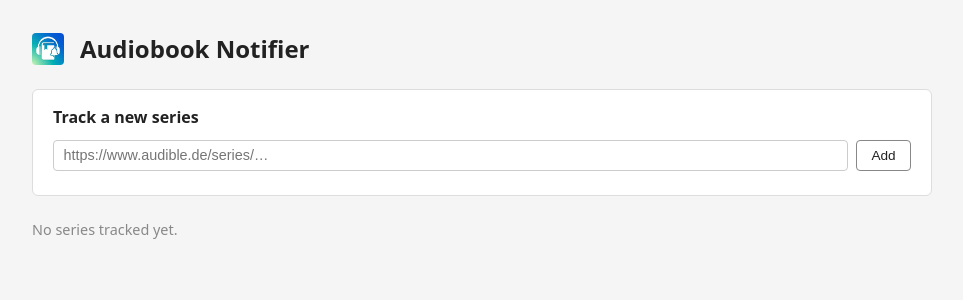
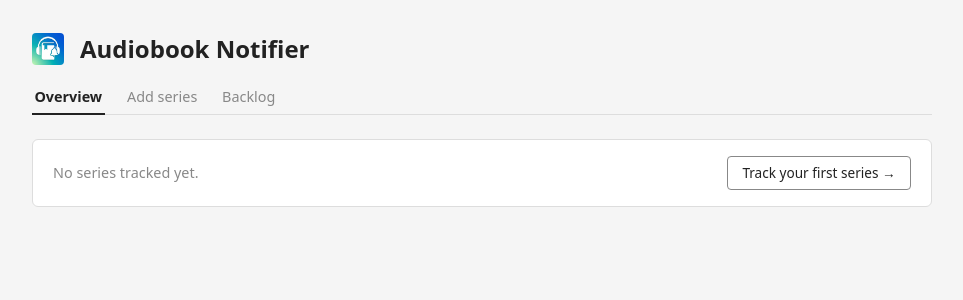
Before and after one commit to lkiesow/audiobook-notifier, a Flask app: page / in a window 1280 px wide. Shown: the top 300 px of the page, without its empty margins (158-1121 px from the left). Run offline with Flask 3, Linux system fonts and the light colour scheme; data that the repository does not hold is empty; parts of the project's set-up code (start-up, migrations or seed data) failed here and were passed over.

Commit message:
Add a backlog page and move adding a series off the overview
The UI only ever looked forward: Out today showed the day's releases and
Upcoming the next three. Once a release day passed, the Matrix notification
was the only trace it had happened, so an ignored or missed message meant a
released book vanished from the app entirely.

The backlog lists every already-released book across all tracked series,
newest first, which answers "what came out in the last weeks that I never
looked at". Its query needs the ISO_DATE_GLOB guard the module comment warns
about — comparing release_date <= date('now') is the direction where an empty
or foreign-format value sorts before today and reads as released, the same
trap get_unnotified_books already guards against.

That page needs navigation, and once a tab strip exists, Track a new series
has the same "not every visit" character, so it moves to its own tab too. The
overview is now just the three things worth seeing every time: out today,
upcoming, and the tracked series. Adding a series redirects back to it, where
the new card already shows up as "Scraping…" and the existing poll fills in
the title. With no series tracked at all the form would otherwise be hidden
behind a tab, so the empty state links to it.

app.js could not be shared across the new pages as it was: at module scope it
attached listeners to #add-form and #series-container, each of which throws on
a page without that element. Hence common.js for the four helpers all three
pages need, and add.js/backlog.js for the rest. The page chrome moves from
index.html's inline <style> into style.css for the same reason.

```diff
--- a/audiobook_notifier/app.py
+++ b/audiobook_notifier/app.py
@@ -70,7 +70,25 @@
 def index():
     if _auth_enabled and not session.get("authenticated"):
         return redirect("/login")
-    return render_template("index.html", auth_enabled=_auth_enabled)
+    return render_template(
+        "index.html", auth_enabled=_auth_enabled, active_tab="overview"
+    )
+
+
+@app.get("/add")
+def add_page():
+    if _auth_enabled and not session.get("authenticated"):
+        return redirect("/login")
+    return render_template("add.html", auth_enabled=_auth_enabled, active_tab="add")
+
+
+@app.get("/backlog")
+def backlog_page():
+    if _auth_enabled and not session.get("authenticated"):
+        return redirect("/login")
+    return render_template(
+        "backlog.html", auth_enabled=_auth_enabled, active_tab="backlog"
+    )
 
 
 @app.get("/login")
@@ -176,6 +194,12 @@
     return jsonify(database.get_upcoming_books())
 
 
+@app.get("/api/backlog")
+@login_required
+def backlog_books():
+    return jsonify(database.get_released_books())
+
+
 @app.get("/api/releases-today")
 @login_required
 def releases_today():
--- a/audiobook_notifier/static/app.js
+++ b/audiobook_notifier/static/app.js
@@ -4,36 +4,14 @@
 let pendingPollInterval = null;
 const refreshingSeries = new Map(); // id → last_scraped_at snapshot
 
-// --- API helpers ---
-
-async function apiFetch(path, options = {}) {
-  const res = await fetch(path, options);
-  if (res.status === 401) { window.location.href = '/login'; return; }
-  if (res.status === 204) return null;
-  const text = await res.text();
-  const data = text ? JSON.parse(text) : null;
-  if (!res.ok) throw Object.assign(new Error(data?.error || res.statusText), { status: res.status });
-  return data;
-}
+// apiFetch(), escHtml(), formatDate() and coverThumb() live in common.js.
 
 // --- Render ---
-
-function formatDate(iso) {
-  if (!iso) return '—';
-  const d = new Date(iso);
-  return isNaN(d) ? iso : d.toLocaleDateString(undefined, { year: 'numeric', month: 'short', day: 'numeric' });
-}
 
 function formatScraped(iso) {
   if (!iso) return 'never';
   const d = new Date(iso);
   return isNaN(d) ? iso : d.toLocaleString();
-}
-
-function coverThumb(url, title, size) {
-  if (!url) return '';
-  const src = escHtml(url.replace(/_SL\d+_/, `_SL${size}_`));
-  return `<img class="cover-thumb" src="${src}" alt="${escHtml(title || '')}" loading="lazy">`;
 }
 
 function renderBooks(books, containerEl) {
@@ -84,14 +62,6 @@
   return `<div class="cover-stack" data-covers="${escHtml(covers.join('|'))}">${imgs}</div>`;
 }
 
-function escHtml(str) {
-  return String(str)
-    .replace(/&/g, '&amp;')
-    .replace(/</g, '&lt;')
-    .replace(/>/g, '&gt;')
-    .replace(/"/g, '&quot;');
-}
-
 function updateSeriesStats(seriesList) {
   const heading = document.getElementById('series-heading');
   const statsEl = document.getElementById('series-stats');
@@ -105,7 +75,11 @@
   updateSeriesStats(seriesList);
   const container = document.getElementById('series-container');
   if (!seriesList.length) {
-    container.innerHTML = '<p style="color:#888;font-size:.9rem">No series tracked yet.</p>';
+    container.innerHTML = `
+      <div class="panel empty-panel">
+        <p>No series tracked yet.</p>
+        <a class="button-link" href="/add">Track your first series →</a>
+      </div>`;
     stopPendingPoll();
     return;
   }
@@ -343,34 +317,6 @@
   }
 }
 
-// --- Form ---
-
-document.getElementById('add-form').addEventListener('submit', async (e) => {
-  e.preventDefault();
-  const errorEl = document.getElementById('add-error');
-  const input = document.getElementById('url-input');
-  const btn = e.target.querySelector('button[type="submit"]');
-  errorEl.textContent = '';
-  if (!input.value.includes('audible.') || !input.value.includes('/series/')) {
-    errorEl.textContent = 'Please enter an Audible series URL';
-    return;
-  }
-  btn.disabled = true;
-  try {
-    await apiFetch('/api/series', {
-      method: 'POST',
-      headers: { 'Content-Type': 'application/json' },
-      body: JSON.stringify({ url: input.value.trim() }),
-    });
-    input.value = '';
-    await Promise.all([loadSeries(), loadUpcoming(), loadToday()]);
-  } catch (err) {
-    errorEl.textContent = err.status === 409 ? 'This series is already being tracked.' : (err.message || 'Something went wrong.');
-  } finally {
-    btn.disabled = false;
-  }
-});
-
 // --- Event delegation ---
 
 document.getElementById('series-container').addEventListener('click', async (e) => {
--- /dev/null
+++ b/audiobook_notifier/static/common.js
@@ -0,0 +1,37 @@
+'use strict';
+
+// Helpers shared by every page. Loaded before the page's own script.
+
+// --- API ---
+
+async function apiFetch(path, options = {}) {
+  const res = await fetch(path, options);
+  if (res.status === 401) { window.location.href = '/login'; return; }
+  if (res.status === 204) return null;
+  const text = await res.text();
+  const data = text ? JSON.parse(text) : null;
+  if (!res.ok) throw Object.assign(new Error(data?.error || res.statusText), { status: res.status });
+  return data;
+}
+
+// --- Render ---
+
+function escHtml(str) {
+  return String(str)
+    .replace(/&/g, '&amp;')
+    .replace(/</g, '&lt;')
+    .replace(/>/g, '&gt;')
+    .replace(/"/g, '&quot;');
+}
+
+function formatDate(iso) {
+  if (!iso) return '—';
+  const d = new Date(iso);
+  return isNaN(d) ? iso : d.toLocaleDateString(undefined, { year: 'numeric', month: 'short', day: 'numeric' });
+}
+
+function coverThumb(url, title, size) {
+  if (!url) return '';
+  const src = escHtml(url.replace(/_SL\d+_/, `_SL${size}_`));
+  return `<img class="cover-thumb" src="${src}" alt="${escHtml(title || '')}" loading="lazy">`;
+}
--- a/audiobook_notifier/static/style.css
+++ b/audiobook_notifier/static/style.css
@@ -42,6 +42,79 @@
   font-family: system-ui, sans-serif;
   background: var(--bg-page);
   color: var(--color-text);
+  padding: 2rem 1rem;
+}
+
+main { max-width: 900px; margin: 0 auto; }
+
+h1 { font-size: 1.5rem; display: flex; align-items: center; gap: 1rem; }
+h1 .signout { margin-left: auto; font-size: 0.75rem; color: var(--color-muted); text-decoration: none; }
+h1 .signout:hover { color: var(--color-text); }
+
+.tabs {
+  display: flex;
+  gap: 1.25rem;
+  margin: 1rem 0 1.5rem;
+  border-bottom: 1px solid var(--border-card);
+}
+.tabs a {
+  padding: 0.4rem 0.15rem;
+  font-size: 0.9rem;
+  color: var(--color-muted);
+  text-decoration: none;
+  border-bottom: 2px solid transparent;
+  margin-bottom: -1px;
+}
+.tabs a:hover { color: var(--color-text); }
+.tabs a.active {
+  color: var(--color-text);
+  font-weight: 600;
+  border-bottom-color: var(--color-text);
+}
+
+.panel {
+  background: var(--bg-card);
+  border: 1px solid var(--border-card);
+  border-radius: 6px;
+  padding: 1rem 1.25rem;
+  margin-bottom: 1.5rem;
+}
+.panel h2 { font-size: 1rem; margin-bottom: 0.75rem; }
+
+#add-form { display: flex; gap: 0.5rem; }
+#url-input { flex: 1; }
+#add-error { color: var(--color-danger); font-size: 0.85rem; margin-top: 0.5rem; }
+
+.book-list { list-style: none; display: flex; flex-direction: column; gap: 0.75rem; }
+.book-list li { font-size: 0.88rem; display: flex; align-items: center; gap: 0.75rem; }
+.book-list .cover-thumb { width: 44px; height: 44px; object-fit: cover; border-radius: 4px; flex-shrink: 0; }
+.book-list .upcoming-text { display: flex; flex-direction: column; gap: 0.15rem; }
+.book-list .upcoming-series { color: var(--color-muted); }
+.book-list .upcoming-date { color: var(--color-meta); }
+
+.backlog-list .upcoming-text { flex-flow: row wrap; align-items: baseline; gap: 0.15rem 0.5rem; }
+.backlog-list .upcoming-date { flex-basis: 100%; font-size: 0.78rem; }
+.backlog-list .backlog-author { color: var(--color-meta); font-size: 0.82rem; }
+
+.empty-state { padding: 1rem; color: var(--color-muted); font-size: 0.85rem; }
+.empty-panel { display: flex; align-items: center; gap: 1rem; flex-wrap: wrap; }
+.empty-panel p { color: var(--color-muted); font-size: 0.9rem; }
+.empty-panel .button-link {
+  margin-left: auto;
+  padding: 0.4rem 0.9rem;
+  border: 1px solid var(--border-btn);
+  border-radius: 4px;
+  font-size: 0.85rem;
+  text-decoration: none;
+  white-space: nowrap;
+}
+.empty-panel .button-link:hover { background: var(--bg-btn-hover); }
+
+@media (max-width: 560px) {
+  body { padding: 1rem 0.5rem; }
+  button { min-height: 44px; padding: 0.4rem 0.75rem; }
+  .tabs a { padding: 0.7rem 0.15rem; }
+  .backlog-list .backlog-author, .backlog-list .upcoming-series { flex-basis: 100%; }
 }
 
 button {
--- /dev/null
+++ b/audiobook_notifier/templates/_header.html
@@ -0,0 +1,11 @@
+<h1>
+  <img src="/icon.png" alt="" height="32" style="border-radius:4px;flex-shrink:0">
+  Audiobook Notifier
+  {% if auth_enabled %}<a href="/logout" class="signout">Sign out</a>{% endif %}
+</h1>
+
+<nav class="tabs">
+  <a href="/"{% if active_tab == 'overview' %} class="active"{% endif %}>Overview</a>
+  <a href="/add"{% if active_tab == 'add' %} class="active"{% endif %}>Add series</a>
+  <a href="/backlog"{% if active_tab == 'backlog' %} class="active"{% endif %}>Backlog</a>
+</nav>
--- a/audiobook_notifier/templates/index.html
+++ b/audiobook_notifier/templates/index.html
@@ -7,34 +7,6 @@
   <link rel="stylesheet" href="/style.css">
   <link rel="icon" href="/icon.png" type="image/png">
   <style>
-    body { padding: 2rem 1rem; }
-
-    h1 { font-size: 1.5rem; margin-bottom: 1.5rem; display: flex; align-items: center; gap: 1rem; }
-    h1 .signout { margin-left: auto; font-size: 0.75rem; color: var(--color-muted); text-decoration: none; }
-    h1 .signout:hover { color: var(--color-text); }
-
-    main { max-width: 900px; margin: 0 auto; }
-
-    .panel {
-      background: var(--bg-card);
-      border: 1px solid var(--border-card);
-      border-radius: 6px;
-      padding: 1rem 1.25rem;
-      margin-bottom: 1.5rem;
-    }
-    .panel h2 { font-size: 1rem; margin-bottom: 0.75rem; }
-
-    #add-form { display: flex; gap: 0.5rem; }
-    #url-input { flex: 1; }
-    #add-error { color: var(--color-danger); font-size: 0.85rem; margin-top: 0.5rem; }
-
-    .book-list { list-style: none; display: flex; flex-direction: column; gap: 0.75rem; }
-    .book-list li { font-size: 0.88rem; display: flex; align-items: center; gap: 0.75rem; }
-    .book-list .cover-thumb { width: 44px; height: 44px; border-radius: 4px; flex-shrink: 0; }
-    .book-list .upcoming-text { display: flex; flex-direction: column; gap: 0.15rem; }
-    .book-list .upcoming-series { color: var(--color-muted); }
-    #upcoming-list .upcoming-date { color: var(--color-meta); }
-
     #series-container { display: flex; flex-direction: column; gap: 1rem; }
 
     .series-card {
@@ -76,19 +48,14 @@
 
     .col-cover { width: 52px; padding-right: 4px; }
     .cover-thumb { display: block; width: 40px; height: 40px; object-fit: cover; border-radius: 3px; }
-    #upcoming-list .cover-thumb { width: 44px; height: 44px; border-radius: 4px; flex-shrink: 0; }
 
     #series-heading { display: flex; align-items: baseline; gap: 1rem; margin-bottom: 0.75rem; padding: 0 2px; }
     #series-heading h2 { font-size: 1rem; }
     #series-stats { font-size: 0.78rem; color: var(--color-meta); margin-left: auto; }
 
-    .empty-state { padding: 1rem; color: var(--color-muted); font-size: 0.85rem; }
-
     #loading { color: var(--color-muted); font-size: 0.9rem; }
 
     @media (max-width: 560px) {
-      body { padding: 1rem 0.5rem; }
-      button { min-height: 44px; padding: 0.4rem 0.75rem; }
       .col-narrator, .col-language, .col-duration { display: none; }
       .stack-thumb + .stack-thumb { margin-left: -24px; }
 
@@ -130,25 +97,7 @@
 </head>
 <body>
   <main>
-    <h1>
-      <img src="/icon.png" alt="" height="32" style="border-radius:4px;flex-shrink:0">
-      Audiobook Notifier
-      {% if auth_enabled %}<a href="/logout" class="signout">Sign out</a>{% endif %}
-    </h1>
-
-    <section id="add-section" class="panel">
-      <h2>Track a new series</h2>
-      <form id="add-form">
-        <input
-          type="url"
-          id="url-input"
-          placeholder="https://www.audible.de/series/…"
-          required
-        >
-        <button type="submit">Add</button>
-      </form>
-      <div id="add-error"></div>
-    </section>
+    {% include "_header.html" %}
 
     <section id="today-section" class="panel" style="display:none">
       <h2>Out today</h2>
@@ -168,6 +117,7 @@
     <div id="series-container"></div>
   </main>
 
+  <script src="/common.js"></script>
   <script src="/app.js"></script>
 </body>
 </html>
```
Also changed, not shown: audiobook_notifier/database.py (+21 -0 lines), audiobook_notifier/static/add.js (added, +26 -0 lines), audiobook_notifier/static/backlog.js (added, +32 -0 lines), audiobook_notifier/templates/add.html (added, +32 -0 lines), audiobook_notifier/templates/backlog.html (added, +33 -0 lines), tests/test_database.py (+27 -0 lines), README.md.
